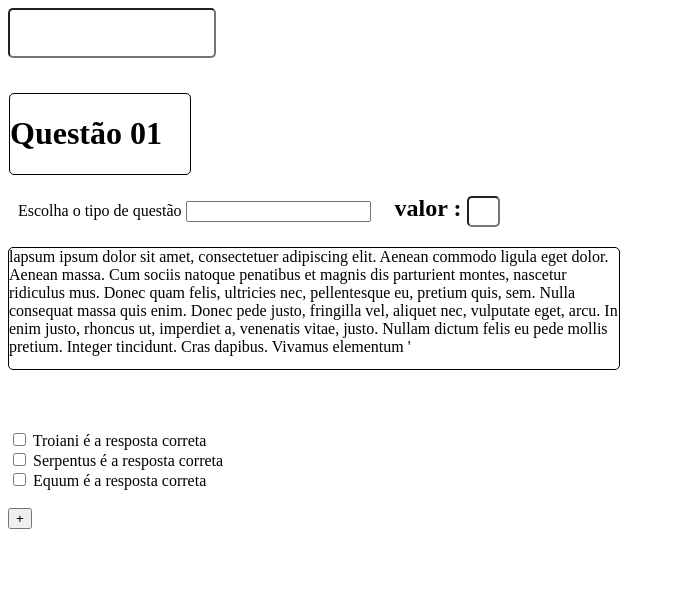
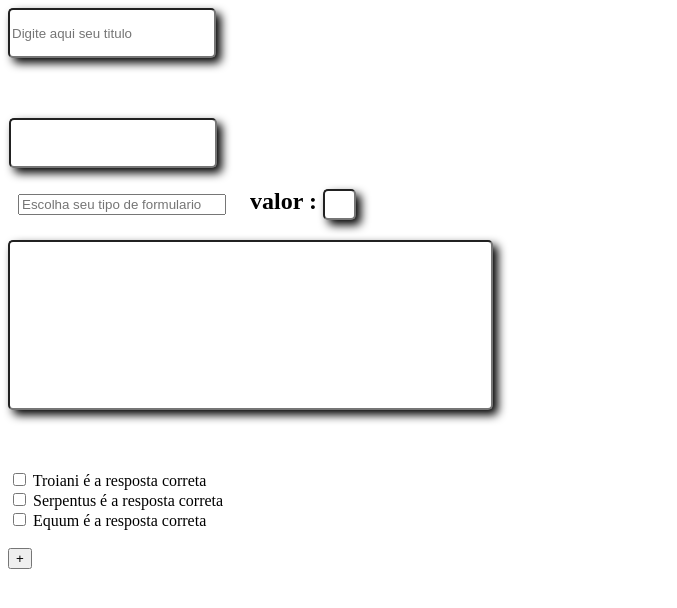
Before and after one commit to chlzmv/projetoincluse, a PHP site: page /Perguntas.html in a window 1280 px wide. Shown: the top 608 px of the page, without its empty margins (0-677 px from the left). Run offline with PHP 8.4, Linux system fonts and the light colour scheme.

Commit message:
fiz algumas mudanças

```diff
--- a/Questionario/Perguntas.html
+++ b/Questionario/Perguntas.html
@@ -10,21 +10,18 @@
 <body>
 
 
-<div class = "doidera">
-<input type = "text" id = "texto" name = "texto" class = "titulo">
+<div>
+<input type = "text" id = "texto" name = "texto" class = "titulo" placeholder="Digite aqui seu titulo">
 </div>
 
 
-<div id = "div1" class = "corpo direcao2">
-    <h1>
-        Questão 01
-    </h1>
+<div  class = "direcao2">
+    <input type = "text" id = "texto" name = "texto" class = "titulo">
 </div>
 
-<div class = "direcao doidera2">
+<div class = "direcao tela">
     <form action="questao" method="get">
-    <label for = "questao">Escolha o tipo de questão</label>
-    <input list ="questoes" name = "questao" id = "questao">
+    <input list ="questoes" name = "questao" id = "questao" placeholder="Escolha seu tipo de formulario" class="quest2">
     <datalist id = "questoes">
         <option value = "Quadrado">
         <option value = "Circulo">
@@ -33,7 +30,7 @@
 </form>
 </div>
 
-<div class = "doidera2">
+<div class = "tela">
     <h2>
         valor :
         <input type = "text" id ="texto2" name = "texto2" class = "tamanho" >
@@ -42,16 +39,14 @@
 </div>
 
 
-<div class = "textao">
-<a>
-    lapsum ipsum dolor sit amet, consectetuer adipiscing elit. Aenean commodo ligula eget dolor. Aenean massa. Cum sociis natoque penatibus et magnis dis parturient montes, nascetur ridiculus mus. Donec quam felis, ultricies nec, pellentesque eu, pretium quis, sem. Nulla consequat massa quis enim. Donec pede justo, fringilla vel, aliquet nec, vulputate eget, arcu. In enim justo, rhoncus ut, imperdiet a, venenatis vitae, justo. Nullam dictum felis eu pede mollis pretium. Integer tincidunt. Cras dapibus. Vivamus elementum '
-</a>
+<div>
+    <input type = "text" id = "texto" name = "texto" class = "titulo quest">
 
 </div>
 
 
 <div>
-    <form action="/action_page.php" class = "direcao2">
+    <form action="/action_page.php" class = "tela direcao2">
         <input type="checkbox" id="Resposta1" name="Resposta1" value="Troiani">
         <label for="Resposta1">Troiani é a resposta correta </label><br>
         <input type="checkbox" id="Resposta2" name="Resposta2" value="Serpentus">
--- a/Questionario/mudanca.css
+++ b/Questionario/mudanca.css
@@ -2,12 +2,18 @@
     border: 1px solid black;
     border-radius: 5px;
     width: 180px;
+    box-shadow:5px 5px 10px black;
+    background-color: white;
+    color: black;
 
 }
 
-.doidera{
-width: 10px;
-height: 25px;
+.dimensao{
+    width: 10px;
+    height: 25px;
+    box-shadow: 5px 5px 10px black;
+    background-color: white;
+    color: black;
 }
 
 
@@ -21,22 +27,28 @@ height: 25px;
 }
 
 
-.doidera2{
+.tela{
     display: inline-block;
 }
 
 
-.textao{
+.texto{
     border: 1px solid black;
     border-radius: 5px;
     width: 610px;
     height: 121px;
+    box-shadow:5px 5px 10px black;
+    background-color: white;
+    color: black;
 }
 
 .tamanho{
     width: 25px;
     height: 25px;
     border-radius: 5px;
+    box-shadow: 5px 5px 10px black;
+    background-color: white;
+    color: black;
 }
 
 
@@ -44,4 +56,17 @@ height: 25px;
     width: 200px;
     height: 44px;
     border-radius: 5px;
+    box-shadow:5px 5px 10px black;
+    background-color: white;
+    color: black;
 }
+
+
+.quest{
+    width: 477px;
+    height: 164px;
+}
+
+.quest2{
+    width: 200px;
+}
```
